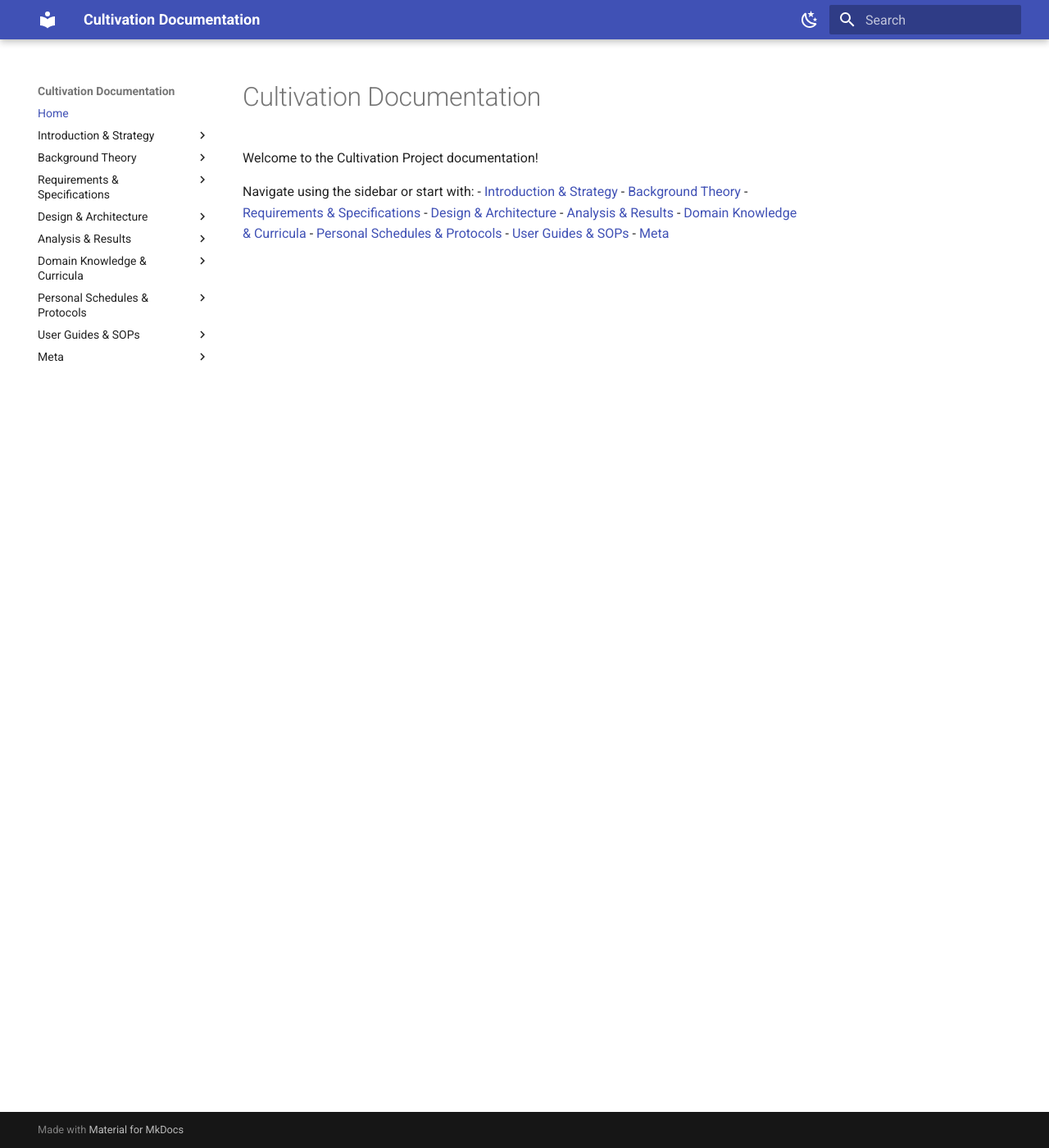
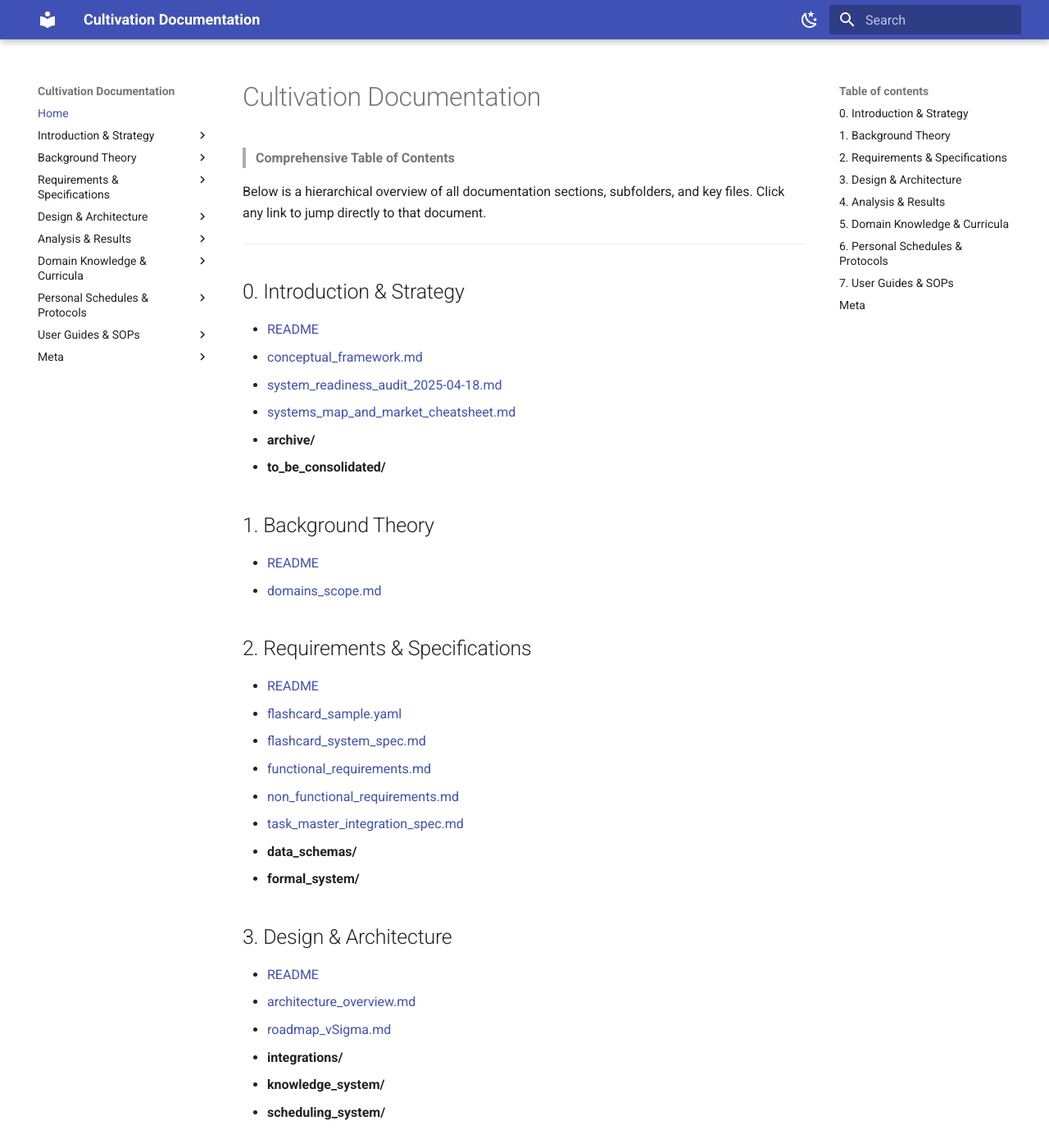
Before and after one commit to ImmortalDemonGod/Holistic-Performance-Enhancement, an MkDocs documentation site: the page built from cultivation/docs/index.md, in a window 1280 px wide and 1400 px high. Shown: the whole window at 82% size. Built offline with MkDocs 1.6.1 and Material for MkDocs 9.7.7, drawn with Linux system fonts in a browser that asks for light colours; some of the changed text lies outside the part shown.

Commit message:
🔧 chore(docs): reorganize reports and enhance documentation
- rename report files to standardize their location in the analysis section
- update analysis overview to include key reports and templates
- improve table of contents for better navigation and accessibility

```diff
--- a/cultivation/docs/index.md
+++ b/cultivation/docs/index.md
@@ -1,14 +1,75 @@
 # Cultivation Documentation
 
-Welcome to the Cultivation Project documentation!
+> **Comprehensive Table of Contents**
 
-Navigate using the sidebar or start with:
-- [Introduction & Strategy](0_introduction_and_strategy/README.md)
-- [Background Theory](1_background_theory/README.md)
-- [Requirements & Specifications](2_requirements_and_specifications/README.md)
-- [Design & Architecture](3_design_and_architecture/README.md)
-- [Analysis & Results](4_analysis_and_results/README.md)
-- [Domain Knowledge & Curricula](5_domain_knowledge_and_curricula/README.md)
-- [Personal Schedules & Protocols](6_personal_schedules_and_protocols/README.md)
-- [User Guides & SOPs](7_user_guides_and_sops/README.md)
-- [Meta](meta/README.md)
+Below is a hierarchical overview of all documentation sections, subfolders, and key files. Click any link to jump directly to that document.
+
+---
+
+## 0. Introduction & Strategy
+- [README](0_introduction_and_strategy/README.md)
+- [conceptual_framework.md](0_introduction_and_strategy/conceptual_framework.md)
+- [system_readiness_audit_2025-04-18.md](0_introduction_and_strategy/system_readiness_audit_2025-04-18.md)
+- [systems_map_and_market_cheatsheet.md](0_introduction_and_strategy/systems_map_and_market_cheatsheet.md)
+- **archive/**
+- **to_be_consolidated/**
+
+## 1. Background Theory
+- [README](1_background_theory/README.md)
+- [domains_scope.md](1_background_theory/domains_scope.md)
+
+## 2. Requirements & Specifications
+- [README](2_requirements_and_specifications/README.md)
+- [flashcard_sample.yaml](2_requirements_and_specifications/flashcard_sample.yaml)
+- [flashcard_system_spec.md](2_requirements_and_specifications/flashcard_system_spec.md)
+- [functional_requirements.md](2_requirements_and_specifications/functional_requirements.md)
+- [non_functional_requirements.md](2_requirements_and_specifications/non_functional_requirements.md)
+- [task_master_integration_spec.md](2_requirements_and_specifications/task_master_integration_spec.md)
+- **data_schemas/**
+- **formal_system/**
+
+## 3. Design & Architecture
+- [README](3_design_and_architecture/README.md)
+- [architecture_overview.md](3_design_and_architecture/architecture_overview.md)
+- [roadmap_vSigma.md](3_design_and_architecture/roadmap_vSigma.md)
+- **integrations/**
+- **knowledge_system/**
+- **scheduling_system/**
+
+## 4. Analysis & Results
+- [README](4_analysis_and_results/README.md)
+- [analysis_overview.md](4_analysis_and_results/analysis_overview.md)
+- [running_analysis_template.md](4_analysis_and_results/running_analysis_template.md)
+- [week21_rpe10_benchmark_analysis.md](4_analysis_and_results/week21_rpe10_benchmark_analysis.md)
+- [2025_04_27_run_report.md](4_analysis_and_results/2025_04_27_run_report.md)
+- [2025_05_01_run_report.md](4_analysis_and_results/2025_05_01_run_report.md)
+- [2025_05_11_run_report.md](4_analysis_and_results/2025_05_11_run_report.md)
+- [2025_05_17_run_report.md](4_analysis_and_results/2025_05_17_run_report.md)
+- [2025_05_24_run_report.md](4_analysis_and_results/2025_05_24_run_report.md)
+- **repository_audits/**
+
+## 5. Domain Knowledge & Curricula
+- [README](5_domain_knowledge_and_curricula/README.md)
+- **biology/**
+- **running_methodology/**
+- **software_engineering_practices/**
+
+## 6. Personal Schedules & Protocols
+- [README](6_personal_schedules_and_protocols/README.md)
+- [My_Optimized_Flex_Learning_System_v2.0.md](6_personal_schedules_and_protocols/My_Optimized_Flex_Learning_System_v2.0.md)
+- [My_Optimized_Performance_Schedule_v1.0.md](6_personal_schedules_and_protocols/My_Optimized_Performance_Schedule_v1.0.md)
+
+## 7. User Guides & SOPs
+- [README](7_user_guides_and_sops/README.md)
+- [comprehensive_debugging_workflow.md](7_user_guides_and_sops/comprehensive_debugging_workflow.md)
+- [habitdash_integration_guide.md](7_user_guides_and_sops/habitdash_integration_guide.md)
+- [literature_system_howto.md](7_user_guides_and_sops/literature_system_howto.md)
+- [operational_playbook.md](7_user_guides_and_sops/operational_playbook.md)
+
+## Meta
+- [README](meta/README.md)
+- [repository_progress_audit_2025-05-31.md](meta/repository_progress_audit_2025-05-31.md)
+
+---
+
+**Subfolders** (e.g., `archive/`, `to_be_consolidated/`, `biology/`, etc.) contain additional documents and are browsable via the sidebar or by navigating into their directories.
```
Also changed, not shown: cultivation/docs/4_analysis_and_results/analysis_overview.md (+14 -0 lines), cultivation/docs/4_analysis_and_results/2025_04_27_run_report.md (renamed from cultivation/outputs/reports/2025_04_27_run_report.md), cultivation/docs/4_analysis_and_results/2025_05_01_run_report.md (renamed from cultivation/outputs/reports/2025_05_01_run_report.md), cultivation/docs/4_analysis_and_results/2025_05_11_run_report.md (renamed from cultivation/outputs/reports/2025_05_11_run_report.md), cultivation/docs/4_analysis_and_results/2025_05_17_run_report.md (renamed from cultivation/outputs/reports/2025_05_17_run_report.md), cultivation/docs/4_analysis_and_results/2025_05_24_run_report.md (renamed from cultivation/outputs/reports/2025_05_24_run_report.md), cultivation/docs/4_analysis_and_results/week21_rpe10_benchmark_analysis.md (renamed from cultivation/outputs/training_plans/baseox_daily_plans/week21/week21_rpe10_benchmark_analysis.md).
